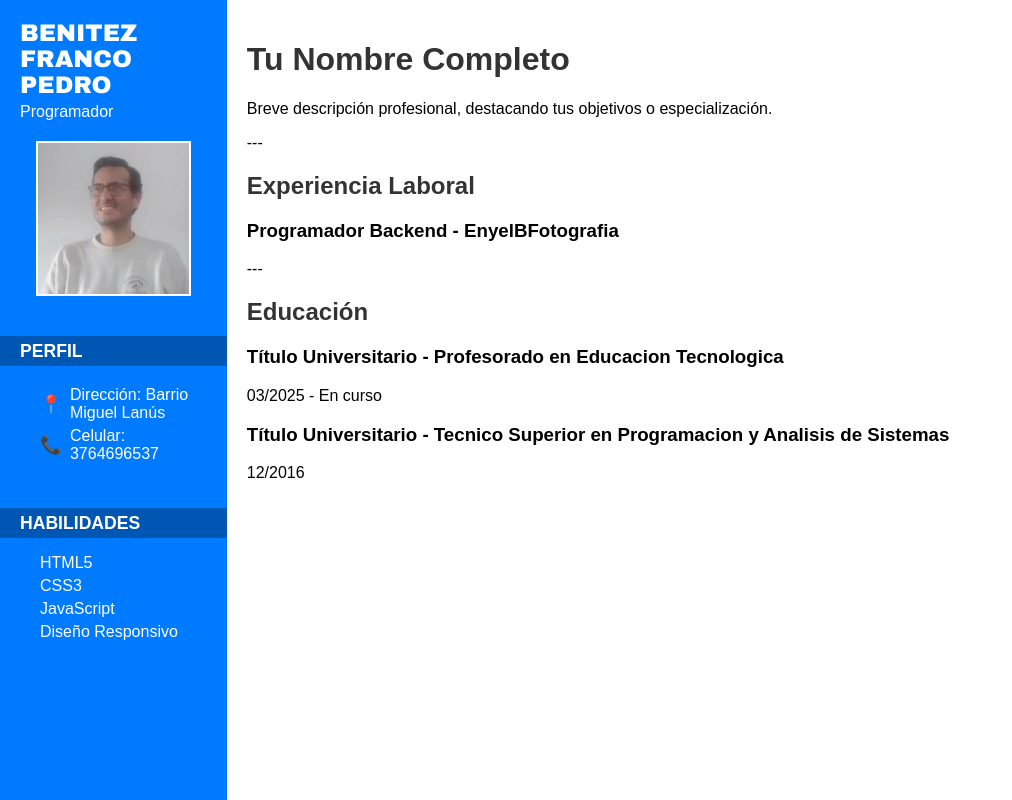
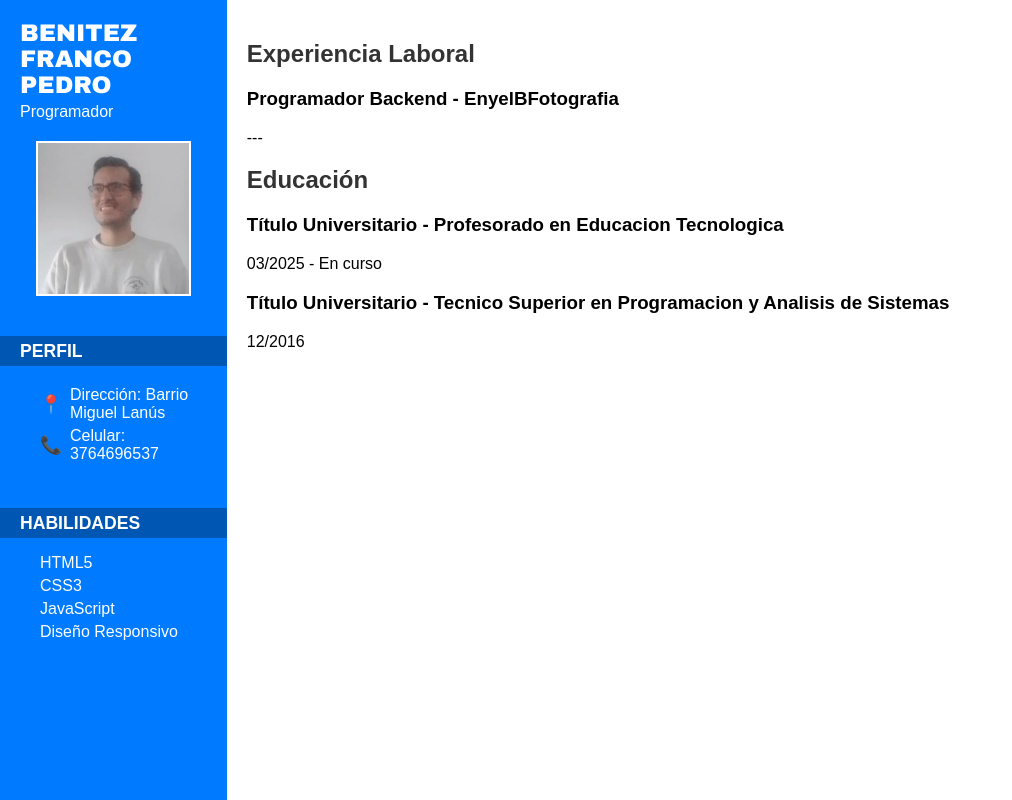
Before and after one commit to pedrofaustino1987/CURRICULUM-VITAE, a plain HTML site: page index.html in a window 1280 px wide. Shown: the whole page, without its empty margins (0-1012 px from the left). Drawn offline with Linux system fonts and the light colour scheme.

Commit message:
Update index.html

```diff
--- a/index.html
+++ b/index.html
@@ -228,10 +228,6 @@
     </div>
 
     <div class="main-content">
-        <h1>Tu Nombre Completo</h1>
-        <p>Breve descripción profesional, destacando tus objetivos o especialización.</p>
-
-        ---
 
         <h2>Experiencia Laboral</h2>
         <h3>Programador Backend - EnyelBFotografia</h3>
```
